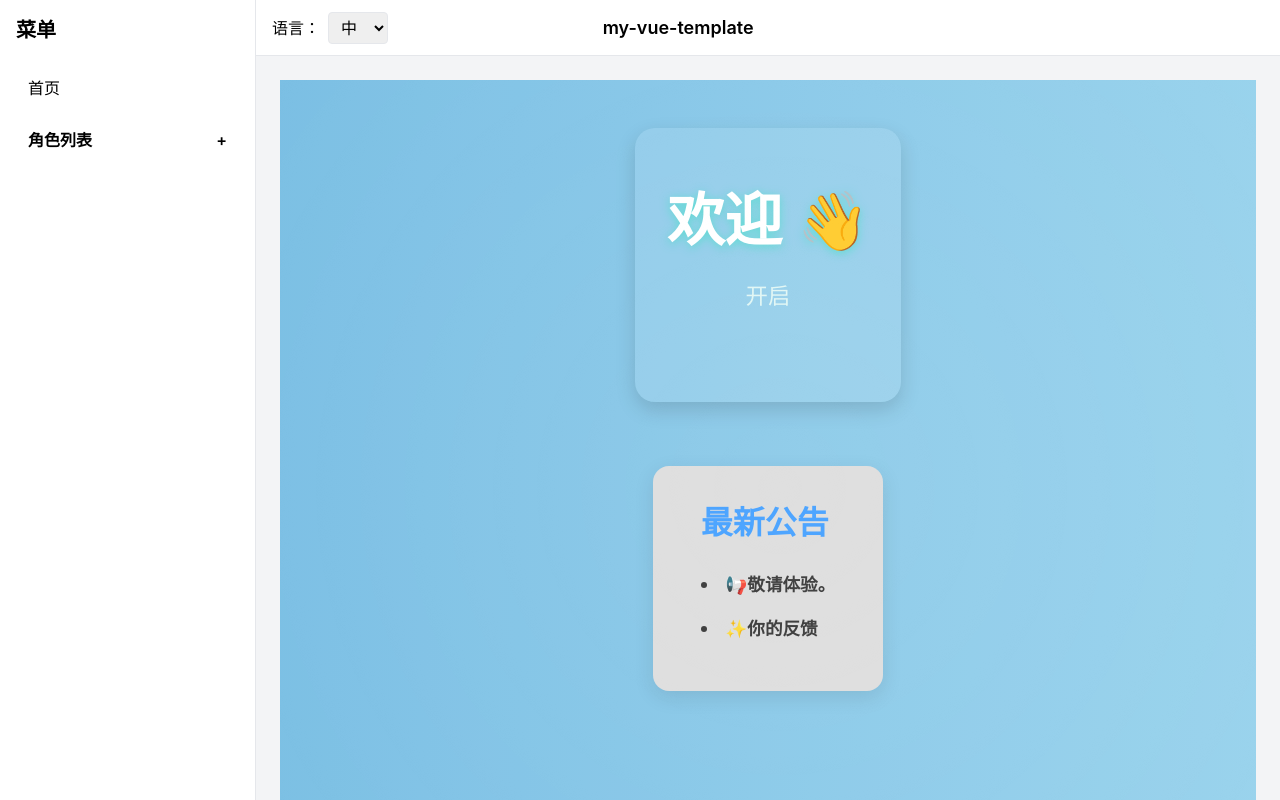
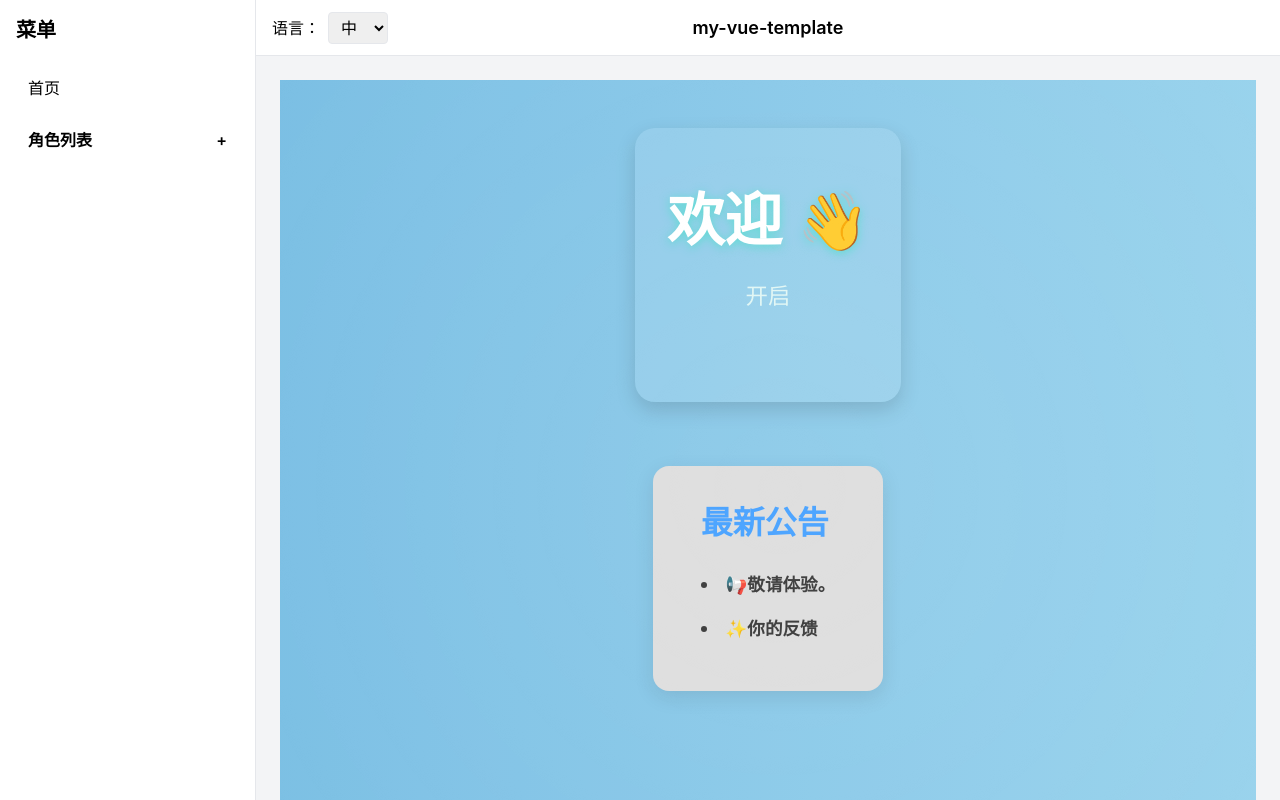
Before and after one commit to Zephyr-Wach/MVT, a Vue app: page / in a window 1280 px wide. Built offline with nearby package versions, Linux system fonts and the light colour scheme.

Commit message:
Update Navbar.vue

```diff
--- a/src/layouts/Navbar.vue
+++ b/src/layouts/Navbar.vue
@@ -23,9 +23,10 @@ const { t } = useI18n()
     </div>
 
     <!-- 中间：标题 -->
-    <div class="flex justify-start">
+    <div class="flex justify-center">
       <h1 class="text-lg font-semibold">my-vue-template</h1>
     </div>
+
 
 <!--    &lt;!&ndash; 右侧：用户相关 &ndash;&gt;-->
 <!--    <div class="flex items-center gap-3 justify-end">-->
```
